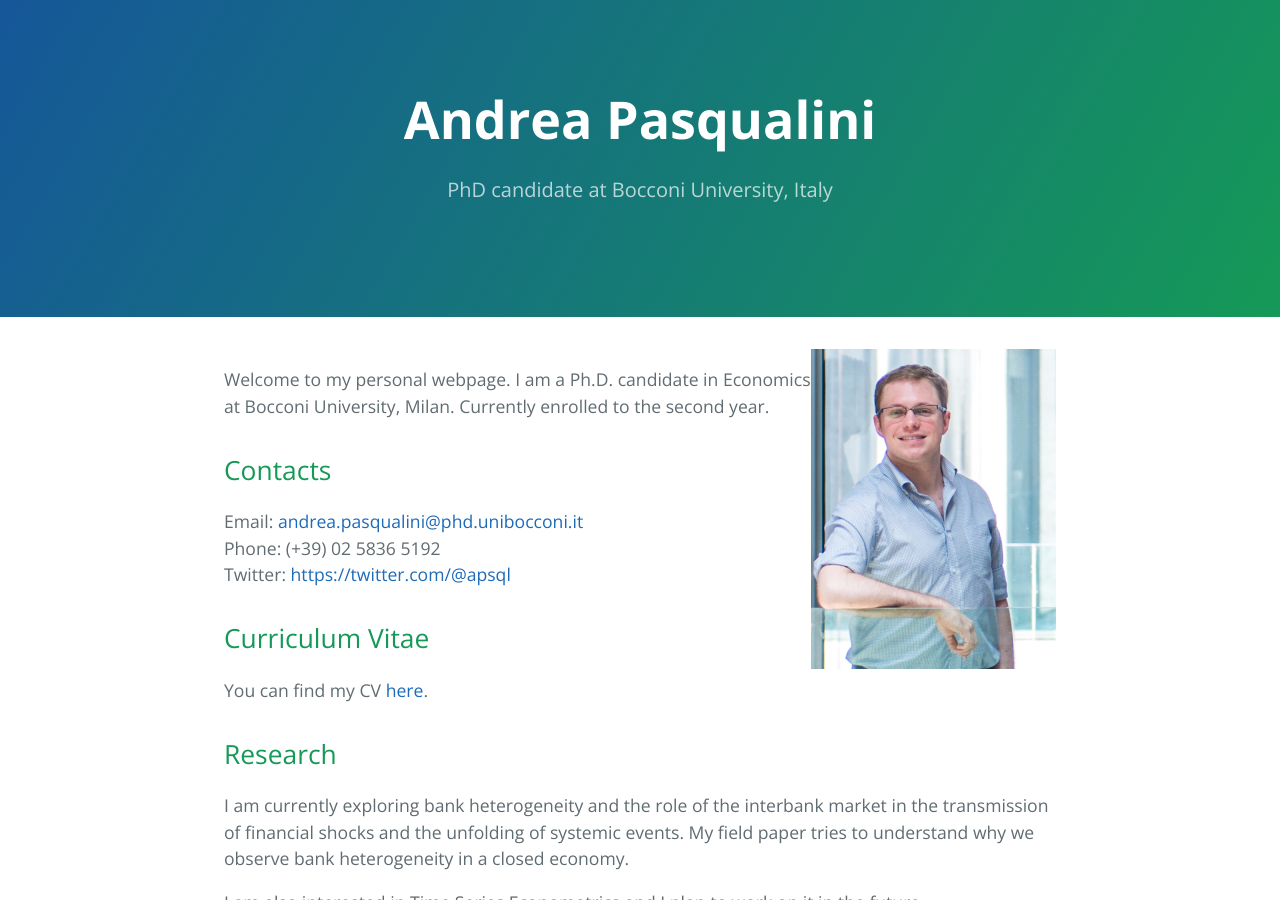
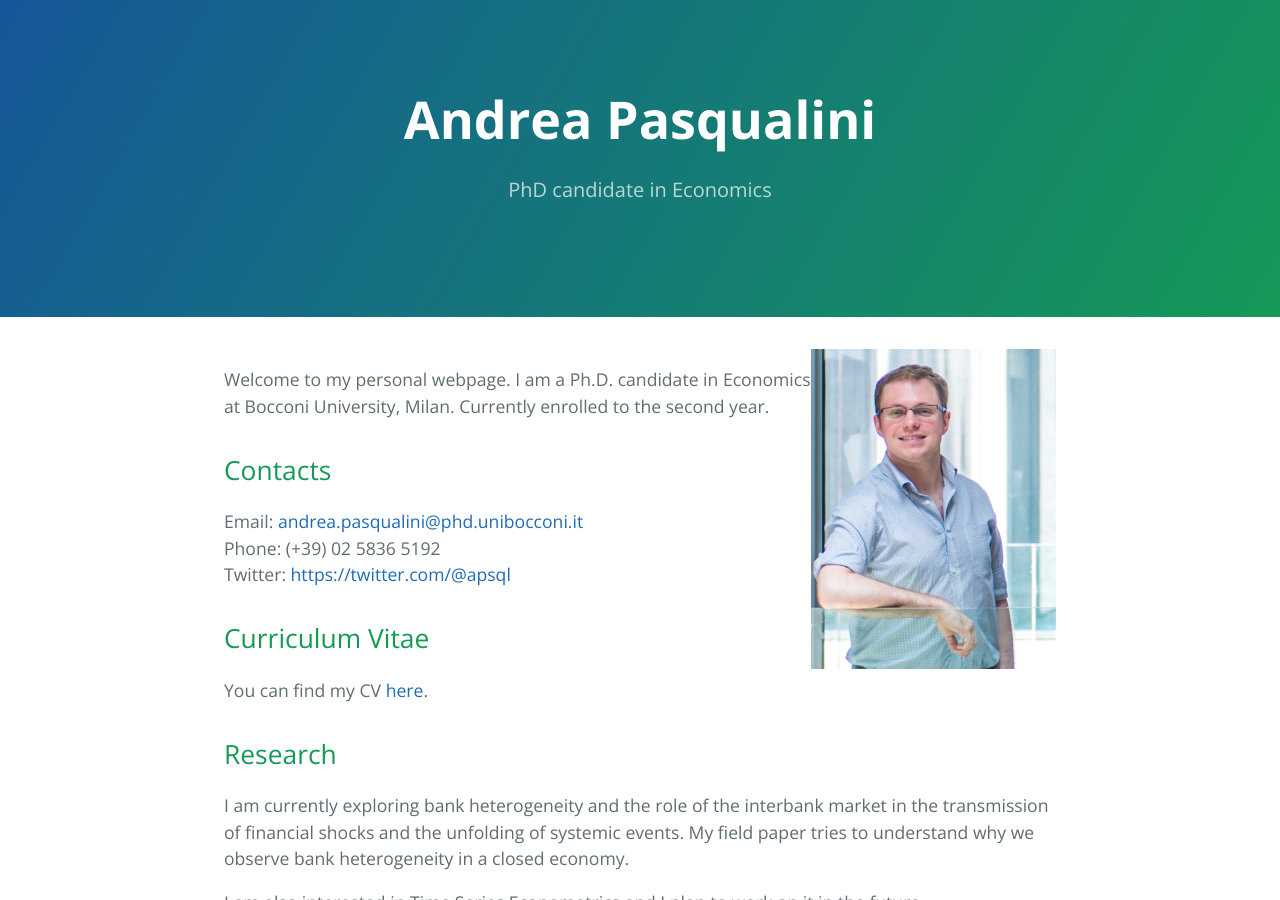
Before and after one commit to AndreaPasqualini/andreapasqualini.github.io, a Jekyll site: the page built from index.md, in a window 1280 px wide and 900 px high. Built offline with Jekyll 4.4.1, drawn with Linux system fonts in a browser that asks for light colours.

Commit message:
Update _config.yml

```diff
--- a/_config.yml
+++ b/_config.yml
@@ -1,6 +1,6 @@
 # Title stuff
   title: Andrea Pasqualini
-  description: PhD candidate at Bocconi University, Italy
+  description: PhD candidate in Economics
 # Dependencies
   markdown: kramdown
   highlighter: rouge
```
